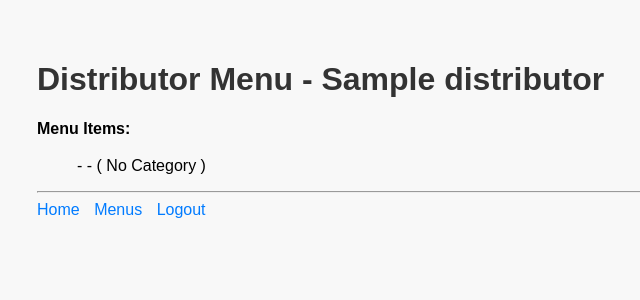
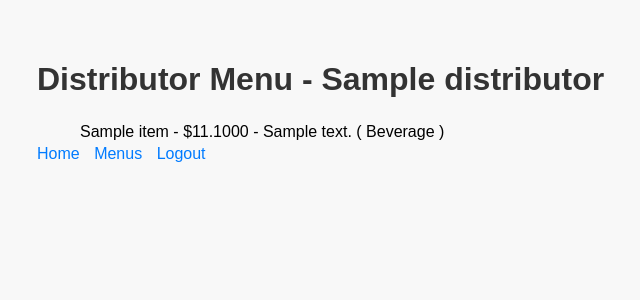
Before and after one commit to marcusjwaldman/bottle-service-public, a Django app: template bottle_service_app/restaurant/templates/restaurant/restaurant_view_menu.html in a window 1280 px wide. Shown: the top 300 px of the page, without its empty margins (3-643 px from the left). Run offline with Django 4.2, Linux system fonts and the light colour scheme; the template is opened without the code that fills it: values that come from a table or form of the project are taken from there, others are empty; data comes from the database, SQL or seed files in the repository; tables that the repository leaves empty hold one stand-in row (values such as "Sample post").

Commit message:
Restaurant view working with master items.

```diff
--- a/bottle_service_app/distributor/templates/distributor/distributor_view_menu.html
+++ b/bottle_service_app/distributor/templates/distributor/distributor_view_menu.html
@@ -108,7 +108,6 @@
             </li>
         </ol>
     {% endfor %}
-    <hr>
 
     <a href="{% url 'distributor_home' %}">Home</a>
     <a href="{% url 'distributor_menus' %}">Menus</a>
--- a/bottle_service_app/restaurant/templates/restaurant/restaurant_view_menu.html
+++ b/bottle_service_app/restaurant/templates/restaurant/restaurant_view_menu.html
@@ -78,8 +78,24 @@
     <h1>
         Distributor Menu - {{ menu.distributor.name }}</h1>
 
-{% include 'partners/menu_item_list_sub.html' with menu_item_list=menu_item_list  %}
-    <hr>
+    {% for menu_item in menu_items %}
+        <ol>
+            <li>
+                <table>
+                    <tr>
+                        <td class="inline" style="margin-right: 10px;">
+                            {{ menu_item.item.name }} - ${{ menu_item.calculated_price }} - {{ menu_item.item.description }}
+                            ({% if menu_item.item.category %}
+                                {{ menu_item.item.category.name }}
+                            {% else %}
+                                No Category
+                            {% endif %})
+                        </td>
+                    </tr>
+                </table>
+            </li>
+        </ol>
+    {% endfor %}
 
 
     <a href="{% url 'restaurant_home' %}">Home</a>
```
